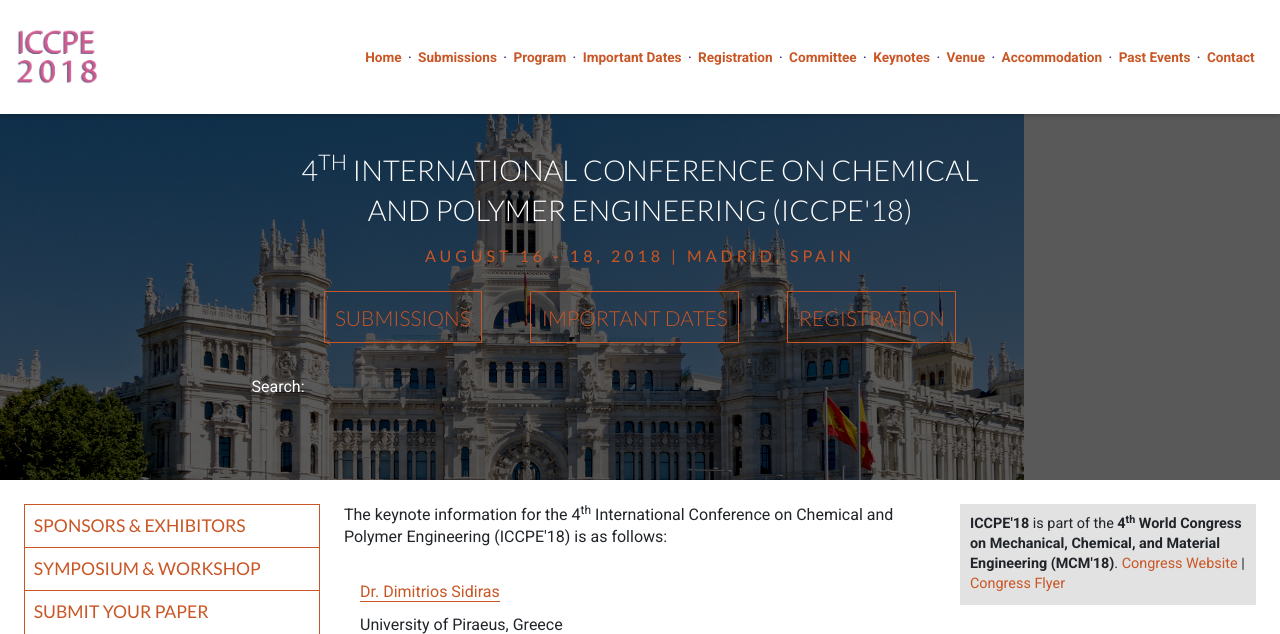
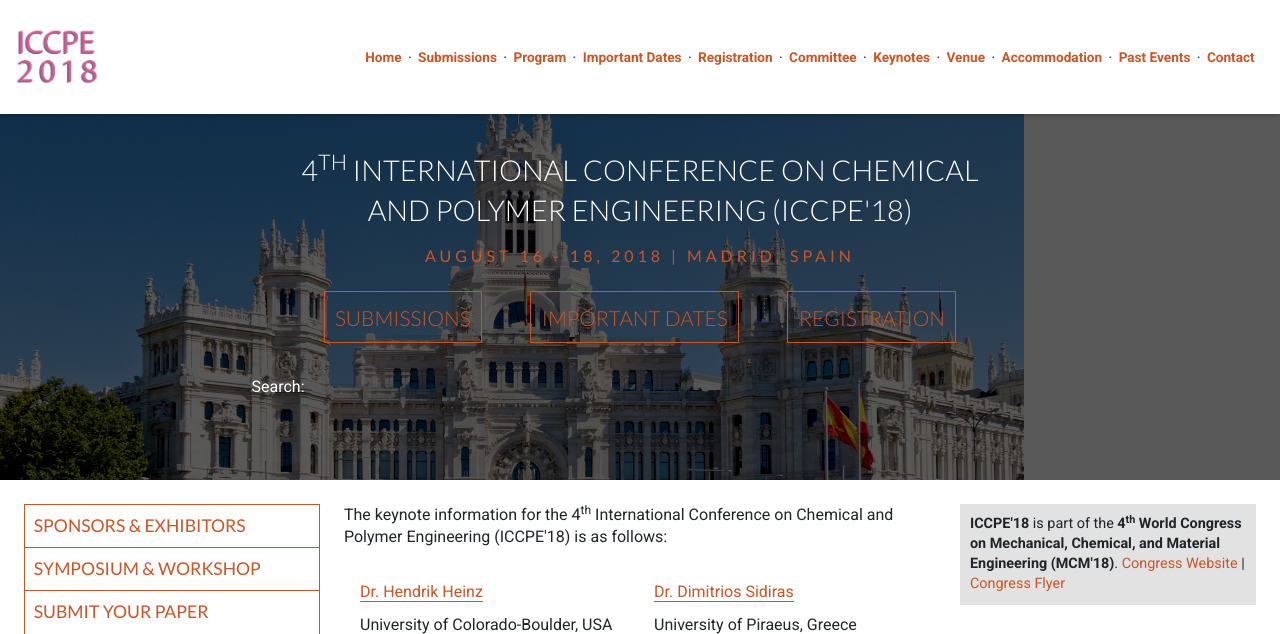
Before and after one commit to intaset/cpeconference, a Jekyll site: the page built from keynote.html, in a window 1280 px wide and 1400 px high. Shown: the top 634 px of the window. Built offline with Jekyll 4.4.1, drawn with Linux system fonts in a browser that asks for light colours; nearby versions of some CDN libraries; Markdown is read by kramdown in place of the engine named in the settings; comment, search, counter and statistics services are not loaded; some of the changed text lies outside the part shown; grey boxes are pictures that could not be loaded.

Commit message:
added a keynote speaker

```diff
--- a/keynote.html
+++ b/keynote.html
@@ -12,6 +12,14 @@ keyword: applied chemistry conference, polymer processing conference, petroleum
 <p class="body">The keynote information for the 4<sup>th</sup> International Conference on Chemical and Polymer Engineering (ICCPE'18) is as follows:</p>
 
     <div class="keynotes">
+
+    <div class="unit unit-s-1-1 unit-s-1-2 unit-m-1-2 unit-l-1-2">
+      <div class="unit-spacer">
+      <a href="#Dr.Hendrik Heinz">Dr. Hendrik Heinz</a><br>
+           <p class="body">University of Colorado-Boulder, USA</p>
+      </div>
+    </div>
+
     <div class="unit unit-s-1-1 unit-s-1-2 unit-m-1-2 unit-l-1-2">
       <div class="unit-spacer">
       <a href="#Dr. Dimitrios Sidiras">Dr. Dimitrios Sidiras</a><br>
@@ -20,6 +28,23 @@ keyword: applied chemistry conference, polymer processing conference, petroleum
     </div>
 
   </div> <!-- End Keynotes -->
+
+  <span class="anchor" id="Dr. Hendrik Heinz"></span>
+  <div class="keynote-info">
+  <p class="bold">Dr. Hendrik Heinz</p><img src="../img/Heinz.jpg" width="270" align="right" class="keynote-img">
+
+  <p class="body">Hendrik Heinz is an Associate Professor of Chemical and Biological Engineering at University of Colorado at Boulder. His research focuses on the simulation of biomaterials and nanomaterials at the nanometer scale. He develops the Interface force field for the simulation of all compounds across the periodic table in a uniform platform in high precision, with applications to alloys, biomaterials, catalysis, aqueous corrosion, mineralization, hydrogels, and polymer materials. He holds a Ph.D. degree in Material Science and Engineering as well as a M.S. degree in chemistry from ETH Zurich, Switzerland and completed postdoctoral work at the Air Force Research Laboratory, Ohio. He is an Associate Editor for the CNRS-owned New Journal of Chemistry, and earlier served on the faculty of the University of Akron, Ohio, from 2006 to 2015 and as an Associate Editor of RSC Advances. He is a Fellow of the Royal Society of Chemistry (UK) and held several guest professorships. He won the Special Creativity and Career Awards from the U. S. National Science Foundation, the Sandmeyer Award from the Swiss Chemical Society, the Max Hey Medal from the Mineralogical Society, the Giovanni Novelli Prize from the Italian Clay Minerals Society, as well as a Hewlett-Packard Outstanding Junior Faculty Award from the American Chemical Society.</p>
+
+
+  <p class="keynote-topic"><b>Topic of Keynote:</b> Design of Composites, Catalysts, and Building Materials Using Insights from Simulation and Experiment</p>
+
+  <a href="../paper/Keynote - Dr.Heinz.pdf" class="pdf"><img src="../img/pdf_icon.gif">Keynote Abstract</a>
+
+  <div class="top"><a href="#top">top</a></div>
+  <div class="border"></div>
+  </div> <!-- End Keynote Info -->
+
+
 
   <span class="anchor" id="Dr. Dimitrios Sidiras"></span>
   <div class="keynote-info">
```
Also changed, not shown: index.html (+7 -0 lines), 2 other files.
